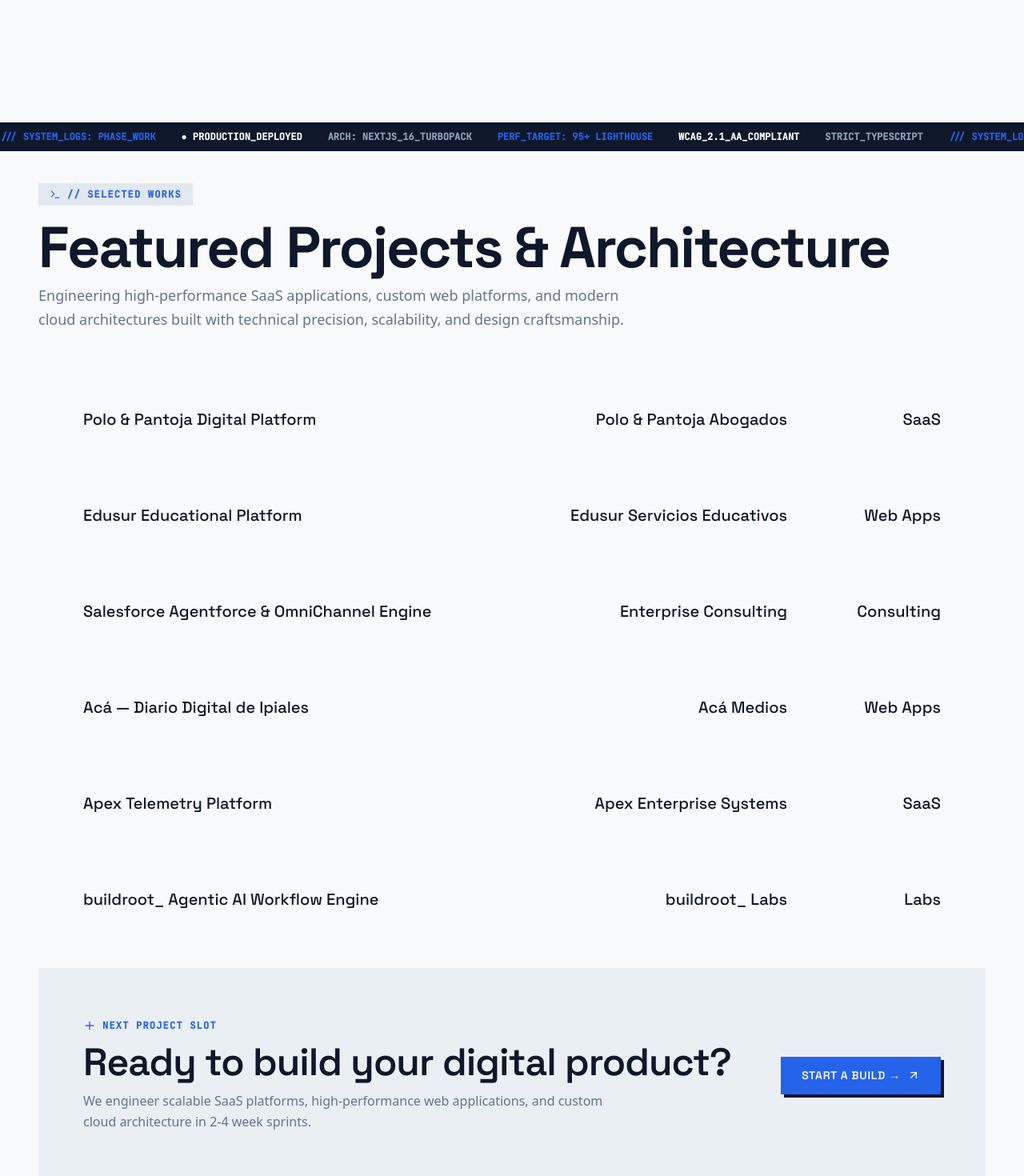
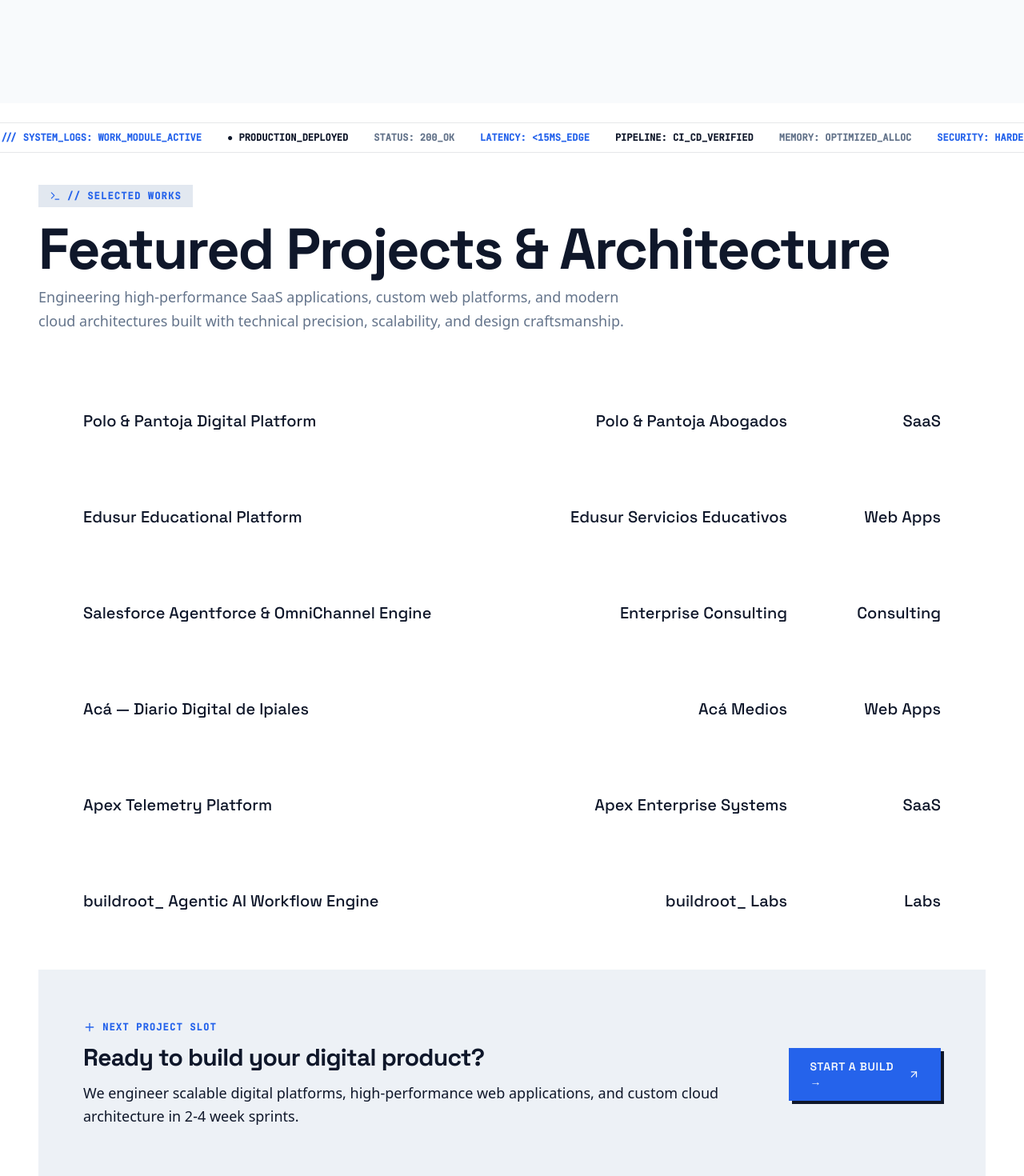
Before and after one commit to buildroot-tech/front-buildroot, a Next.js app: page / in a window 1280 px wide. Shown: the part 1600-3070 px from the top of the page at 80% size. Built offline with nearby package versions, Linux system fonts and the light colour scheme.

Commit message:
feat(work): light mode, telemetry marquee, adjusted text sizing

```diff
--- a/components/work/ProjectRow.tsx
+++ b/components/work/ProjectRow.tsx
@@ -17,7 +17,7 @@ export function ProjectRow({ project, onSelectCaseStudy }: ProjectRowProps) {
   const primaryMetric = project.metrics[0];
 
   return (
-    <div className="w-full bg-[var(--bg-primary)] my-3">
+    <div className="w-full bg-white my-3">
       {/* Horizontal Row Header */}
       <div
         onClick={() => setIsExpanded(!isExpanded)}
@@ -76,7 +76,7 @@ export function ProjectRow({ project, onSelectCaseStudy }: ProjectRowProps) {
             animate={{ height: "auto", opacity: 1 }}
             exit={{ height: 0, opacity: 0 }}
             transition={{ duration: 0.35, ease: [0.25, 0.1, 0.25, 1] }}
-            className="overflow-hidden bg-[var(--bg-secondary)]/50"
+            className="overflow-hidden bg-white"
           >
             <div className="p-8 sm:p-12 md:p-16">
               <div className="grid gap-12 lg:grid-cols-12 lg:gap-16">
@@ -97,7 +97,7 @@ export function ProjectRow({ project, onSelectCaseStudy }: ProjectRowProps) {
 
                     {/* Metric Box */}
                     {primaryMetric && (
-                      <div className="mt-8 flex items-center justify-between bg-[var(--bg-primary)] p-5 font-mono text-xs">
+                      <div className="mt-8 flex items-center justify-between border border-[var(--text-primary)]/10 p-5 font-mono text-xs">
                         <span className="font-semibold text-[var(--text-muted)]">
                           /// Key Impact: {primaryMetric.label}
                         </span>
@@ -116,7 +116,7 @@ export function ProjectRow({ project, onSelectCaseStudy }: ProjectRowProps) {
                         {project.tags.map((tag) => (
                           <span
                             key={tag}
-                            className="bg-[var(--bg-primary)] px-3 py-1 font-semibold text-[var(--text-primary)]"
+                            className="border border-[var(--text-primary)]/10 px-3 py-1 font-semibold text-[var(--text-primary)]"
                           >
                             [{tag}]
                           </span>
--- a/components/work/ProjectsGrid.tsx
+++ b/components/work/ProjectsGrid.tsx
@@ -29,11 +29,11 @@ export function ProjectsGrid() {
               <Plus className="h-4 w-4" />
               <span>Next Project Slot</span>
             </div>
-            <h3 className="heading text-h2 mt-3 text-[var(--text-primary)]">
+            <h3 className="font-display text-xl sm:text-2xl md:text-3xl font-bold mt-3 text-[var(--text-primary)] tracking-tight">
               Ready to build your digital product?
             </h3>
-            <p className="mt-2 text-base text-[var(--text-muted)] font-sans max-w-2xl leading-relaxed">
-              We engineer scalable SaaS platforms, high-performance web applications, and custom cloud architecture in 2-4 week sprints.
+            <p className="mt-3 text-base sm:text-lg text-[var(--text-primary)] font-sans max-w-4xl leading-relaxed">
+              We engineer scalable digital platforms, high-performance web applications, and custom cloud architecture in 2-4 week sprints.
             </p>
           </div>
 
--- a/components/work/WorkSection.tsx
+++ b/components/work/WorkSection.tsx
@@ -6,19 +6,22 @@ import { Terminal } from "lucide-react";
 
 export function WorkSection() {
   return (
-    <section id="work" className="relative w-full bg-[var(--bg-primary)] pt-4 md:pt-6 pb-16 md:pb-24 overflow-hidden">
-      {/* Brutalist Marquee Ticker Strip */}
-      <div className="w-full bg-[var(--bg-hero)] py-2.5 text-[var(--text-inverse)] font-mono text-xs font-bold overflow-hidden select-none mb-8 md:mb-10">
+    <section id="work" className="relative w-full bg-white pt-4 md:pt-6 pb-16 md:pb-24 overflow-hidden">
+      {/* Terminal Telemetry Marquee Ticker Strip — Light Mode */}
+      <div className="w-full border-y border-[var(--text-primary)]/10 py-2.5 font-mono text-xs font-bold overflow-hidden select-none mb-8 md:mb-10">
         <div className="flex whitespace-nowrap animate-marquee gap-8">
-          <span className="text-[var(--accent)]">/// SYSTEM_LOGS: PHASE_WORK</span>
-          <span>● PRODUCTION_DEPLOYED</span>
-          <span className="text-slate-400">ARCH: NEXTJS_16_TURBOPACK</span>
-          <span className="text-[var(--accent)]">PERF_TARGET: 95+ LIGHTHOUSE</span>
-          <span>WCAG_2.1_AA_COMPLIANT</span>
-          <span className="text-slate-400">STRICT_TYPESCRIPT</span>
-          <span className="text-[var(--accent)]">/// SYSTEM_LOGS: PHASE_WORK</span>
-          <span>● PRODUCTION_DEPLOYED</span>
-          <span className="text-slate-400">ARCH: NEXTJS_16_TURBOPACK</span>
+          <span className="text-[var(--accent)]">/// SYSTEM_LOGS: WORK_MODULE_ACTIVE</span>
+          <span className="text-[var(--text-primary)]">● PRODUCTION_DEPLOYED</span>
+          <span className="text-[var(--text-muted)]">STATUS: 200_OK</span>
+          <span className="text-[var(--accent)]">LATENCY: &lt;15MS_EDGE</span>
+          <span className="text-[var(--text-primary)]">PIPELINE: CI_CD_VERIFIED</span>
+          <span className="text-[var(--text-muted)]">MEMORY: OPTIMIZED_ALLOC</span>
+          <span className="text-[var(--accent)]">SECURITY: HARDENED_SHIELD</span>
+          <span className="text-[var(--text-primary)]">BUILD: STABLE_RELEASE</span>
+          <span className="text-[var(--text-muted)]">ROUTING: DISTRIBUTED_NODES</span>
+          <span className="text-[var(--accent)]">/// SYSTEM_LOGS: WORK_MODULE_ACTIVE</span>
+          <span className="text-[var(--text-primary)]">● PRODUCTION_DEPLOYED</span>
+          <span className="text-[var(--text-muted)]">STATUS: 200_OK</span>
         </div>
       </div>
 
```
